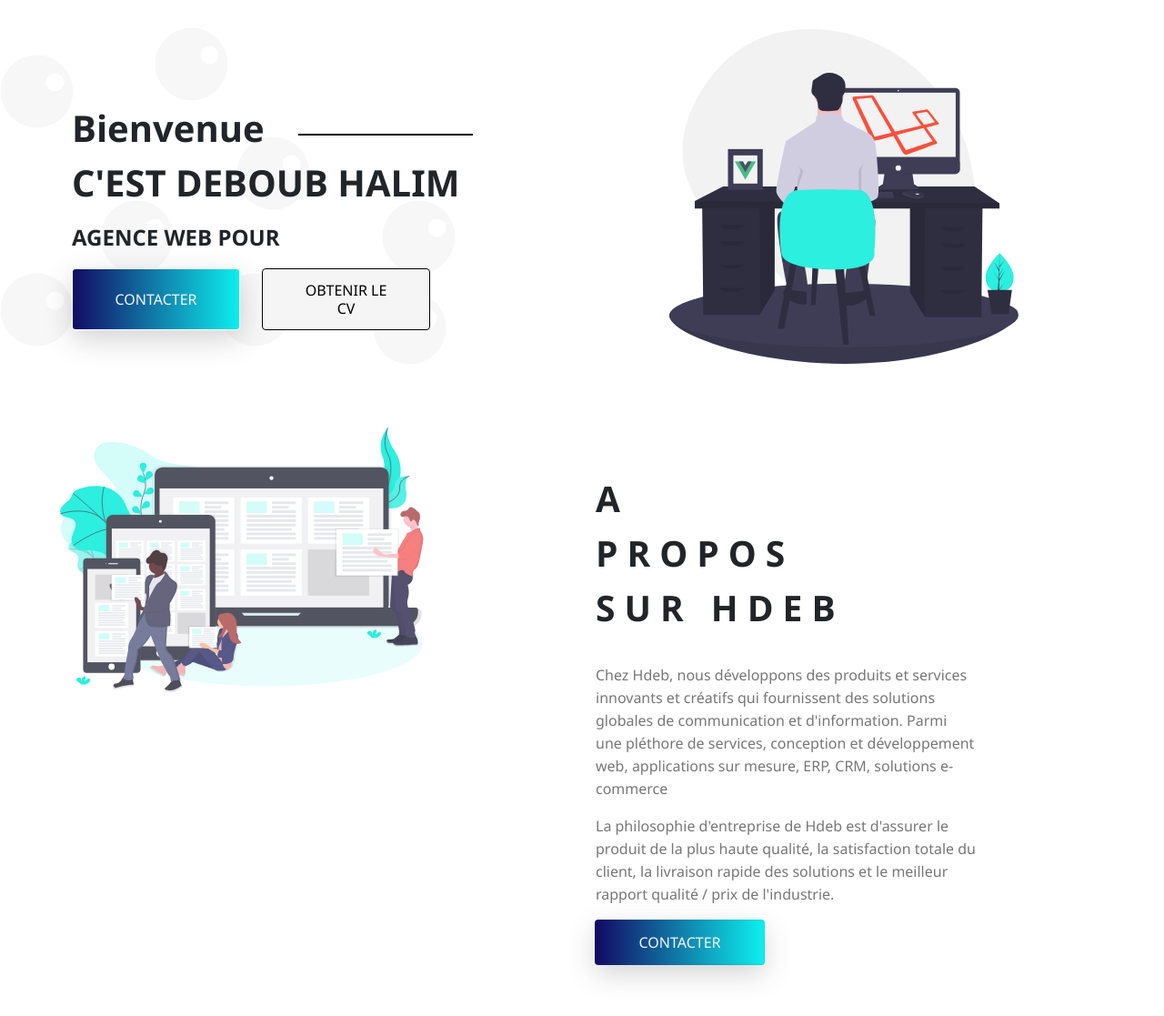
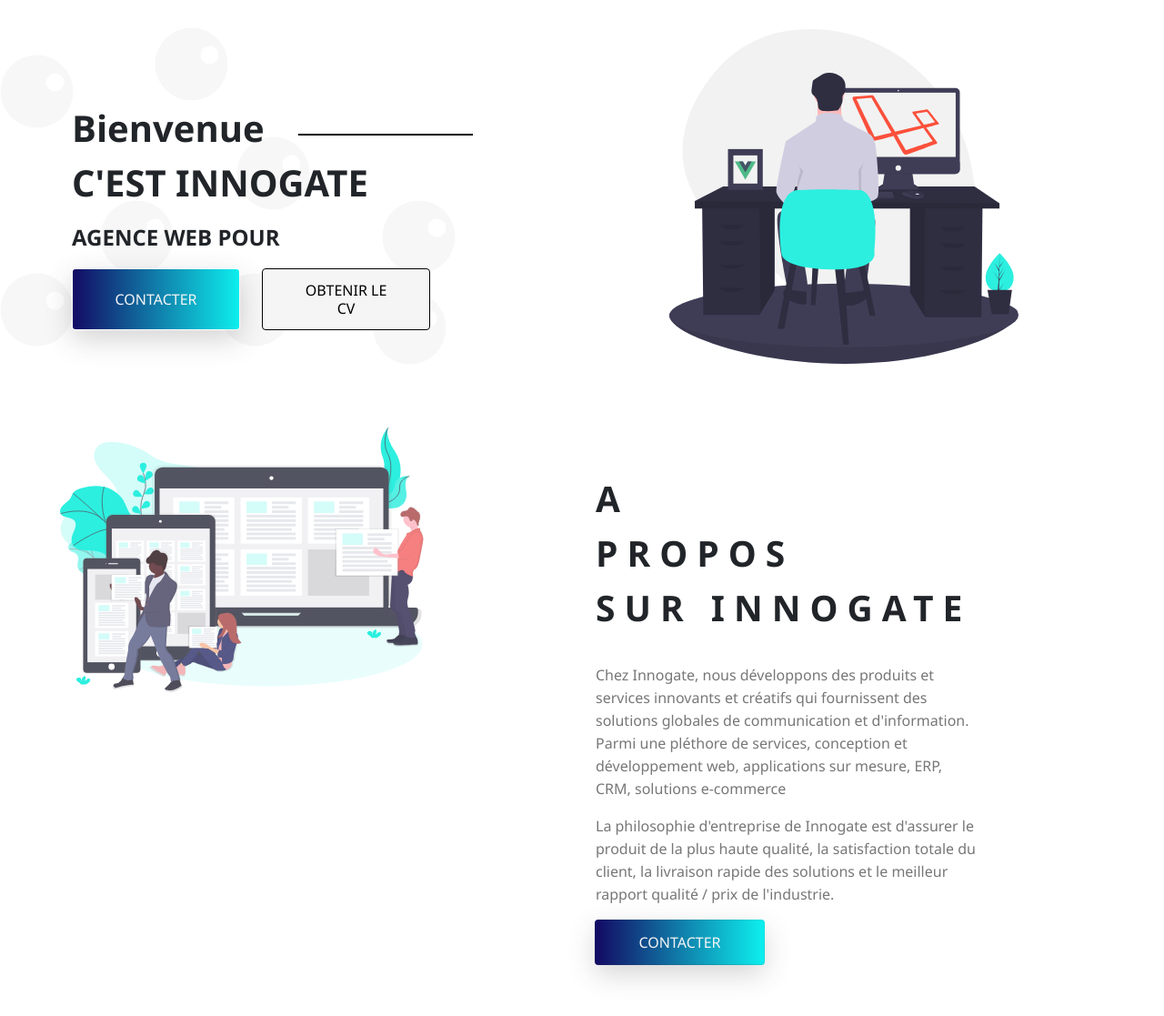
Before and after one commit to AmineBechar96/projetphp.4, a PHP site: page / in a window 1280 px wide. Shown: the part 92-1209 px from the top of the page at 91% size. Run offline with PHP 8.4, Linux system fonts and the light colour scheme; some libraries are stand-ins or nearby versions.

Commit message:
Update index.php

```diff
--- a/index.php
+++ b/index.php
@@ -41,7 +41,7 @@ else{
     <meta charset="UTF-8">
     <meta name="viewport" content="width=device-width, initial-scale=1.0">
     <meta http-equiv="X-UA-Compatible" content="ie=edge">
-    <title>Deboub Halim</title>
+    <title>Innogate</title>
 
 <!-- Bootstrap css files-->
 <link rel="stylesheet" href="./css/bootstrap.min.css">
@@ -120,7 +120,7 @@ else{
     Bienvenue
   </h3>
   <h1 class="title-text text-uppercase" id="name">
-    C'est Deboub halim
+    C'est Innogate
   </h1>
   <h4 class="title-text text-uppercase">
   <span id="prestation">Agence web pour </span> <span class="typing"></span>
@@ -156,15 +156,15 @@ else{
 <h2 class="text-uppercase pt-5" >
   <span id="abb">A</span>
   <span id="abbb">Propos</span>
-  <span id="abbbb">Sur Hdeb</span>
+  <span id="abbbb">Sur Innogate</span>
 </h2>
 <div class="paragraph py-4 w-75">
   <p class="para" id="ab1">
-    Chez Hdeb, nous développons des produits et services innovants et créatifs qui fournissent des solutions globales de communication et d'information. Parmi une pléthore de services, conception et développement web, applications sur mesure, ERP, CRM, solutions e-commerce
+    Chez Innogate, nous développons des produits et services innovants et créatifs qui fournissent des solutions globales de communication et d'information. Parmi une pléthore de services, conception et développement web, applications sur mesure, ERP, CRM, solutions e-commerce
   </p>
 <p class="para" id="ab2">
 
-La philosophie d'entreprise de Hdeb est d'assurer le produit de la plus haute qualité, la satisfaction totale du client, la livraison rapide des solutions et le meilleur rapport qualité / prix de l'industrie.
+La philosophie d'entreprise de Innogate est d'assurer le produit de la plus haute qualité, la satisfaction totale du client, la livraison rapide des solutions et le meilleur rapport qualité / prix de l'industrie.
 </p>
 <button type="button" class="btn button primary-button text-uppercase" onclick="window.location.href='#cont'" id="contacterr">Contacter</button>
 </div>
@@ -327,7 +327,7 @@ La philosophie d'entreprise de Hdeb est d'assurer le produit de la plus haute qu
 <div class="card-body text-center">
   <h5 class="card-title text-uppercase font-h">wp Developper</h5>
   <p class="card-text text-secondary" id="s4">
-  Après l'implantation de vos projets Hdeb vous accompagne lors de la formation et le transfert des connaissances, la maintenance et la mise à niveau de vos services
+  Après l'implantation de vos projets Innogate vous accompagne lors de la formation et le transfert des connaissances, la maintenance et la mise à niveau de vos services
   </p>
 </div>
 </div>
```
